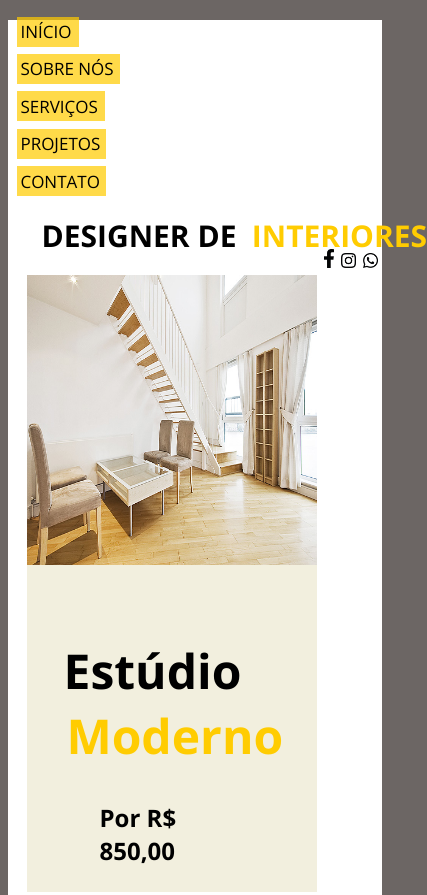
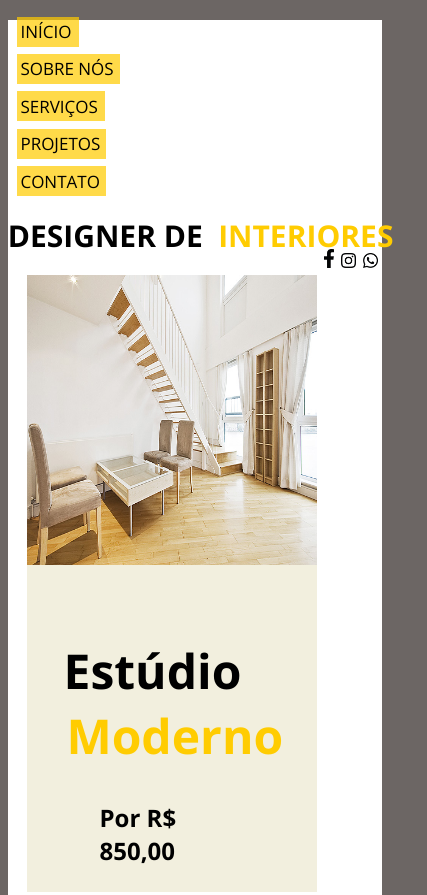
Before and after one commit to danielbonfim23/Modelo-Designer-de-interiores, a plain HTML site: page index.html in a window 390 px wide. Shown: the top 895 px of the page, 427 px wide, since content can reach past the window. Drawn offline with nearby package versions, Linux system fonts and the light colour scheme.

Commit message:
Update style.css

```diff
--- a/style.css
+++ b/style.css
@@ -422,7 +422,7 @@ box {
           "wdth" 75;
         position: relative;
           top: 8px;
-          left: 9%;
+          left: 0%;
           width: 380px;
 
     }
```
